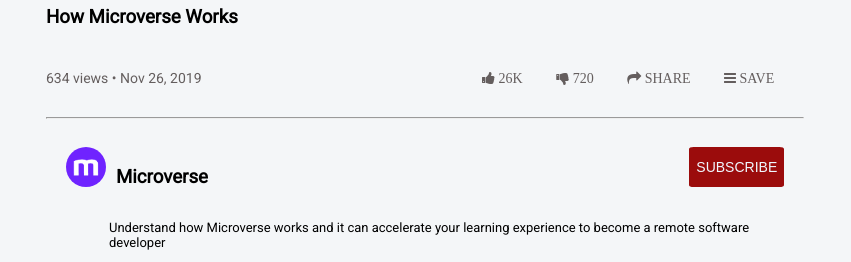
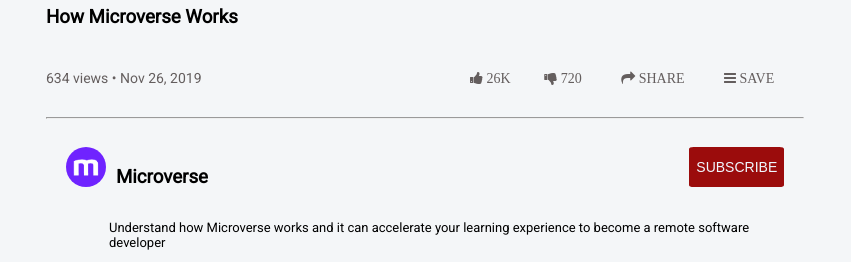
Before and after one commit to dxania/Youtube-video-player-page, a plain HTML site: page index.html in a window 1280 px wide. Shown: the part 842-1104 px from the top of the page, 0-851 px from the left. Drawn offline with Linux system fonts and the light colour scheme.

Commit message:
Add a share button to the video

```diff
--- a/CSS/styles.css
+++ b/CSS/styles.css
@@ -162,6 +162,14 @@ body {
     padding-right: 30px;
 }
 
+.aboutvideo #aboutvideoright button{
+    background-color: inherit;
+    border: none;
+    color: rgb(100, 94, 94);
+    font-size: 14px;
+
+}
+
 #videodescription,
 .commentssection {
     padding: 20px;
--- a/index.html
+++ b/index.html
@@ -146,7 +146,7 @@
             <div id="aboutvideoright">
                 <i class="fa fa-thumbs-up" aria-hidden="true">&nbsp;26K</i>
                 <i class="fa fa-thumbs-down" aria-hidden="true">&nbsp;720</i>
-                <i class="fa fa-mail-forward" aria-hidden="true">&nbsp;SHARE</i>
+                <button><i class="fa fa-mail-forward" aria-hidden="true">&nbsp;SHARE</i></button>
                 <i class="fa fa-bars" aria-hidden="true">&nbsp;SAVE</i>
             </div>
         </div>
```
